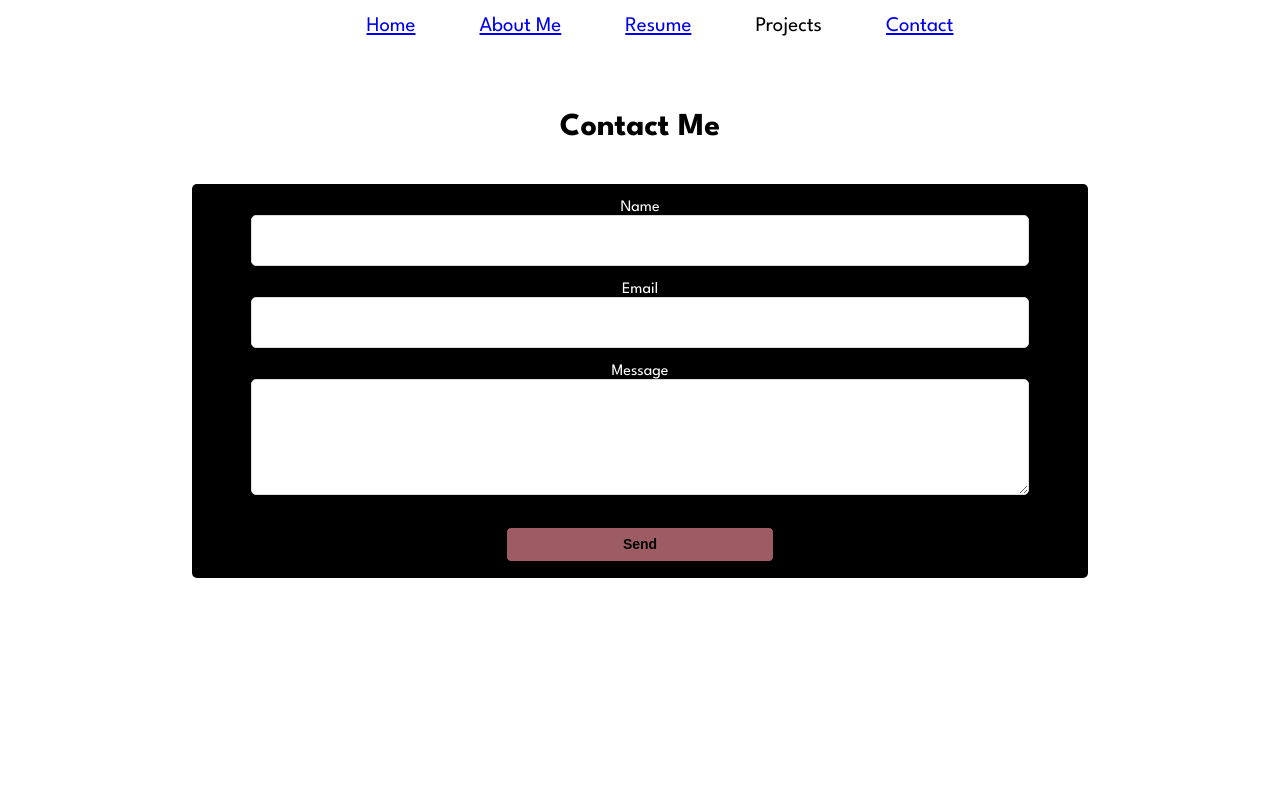
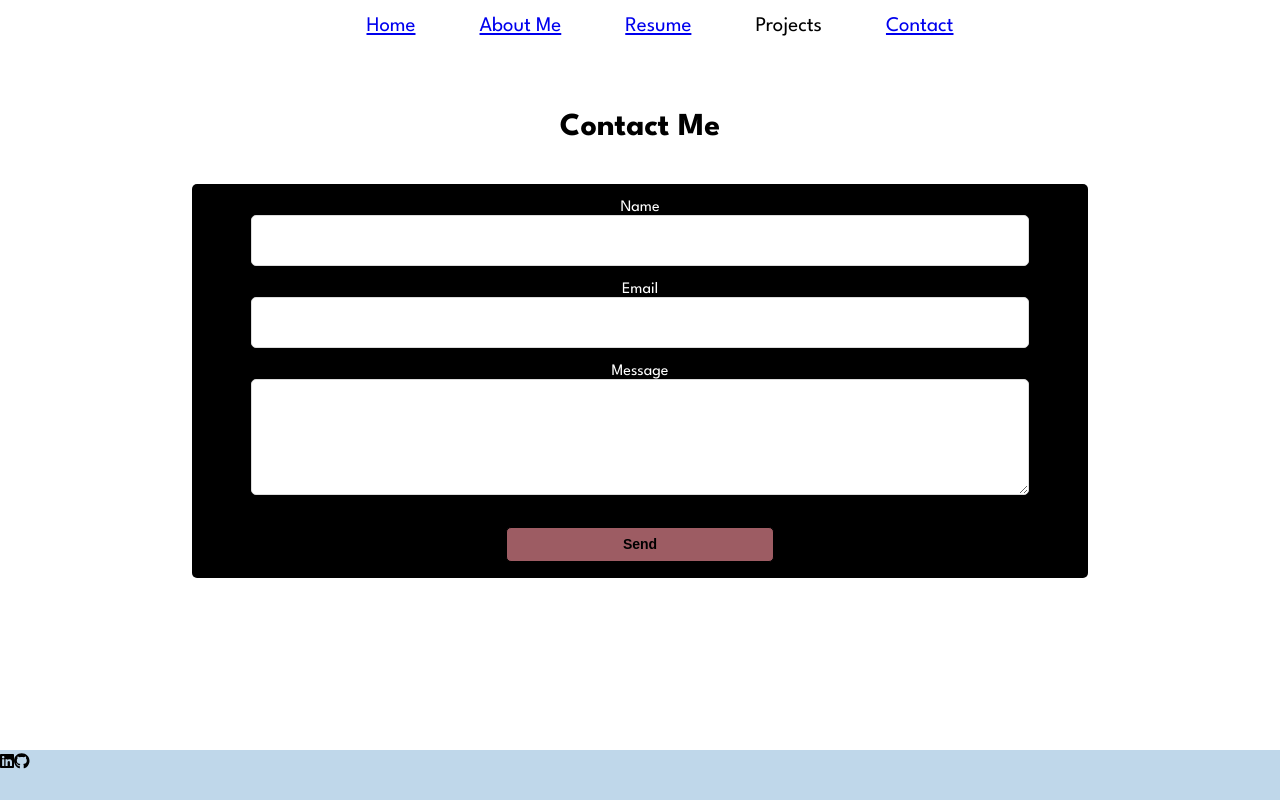
Before and after one commit to mberti13/mberti-portfolio, a React (Create React App) app: page /contact in a window 1280 px wide. Built offline with nearby package versions, Linux system fonts and the light colour scheme.

Commit message:
got footer to stick to bottom of pages except about

```diff
--- a/src/App.jsx
+++ b/src/App.jsx
@@ -6,7 +6,7 @@ import Nav from './components/Nav';
 import Header from "./components/Header";
 import About from "./components/About";
 import Contact from './components/Contact';
-// import Footer from "./components/Footer";
+import Footer from "./components/Footer";
 
 
 
@@ -20,6 +20,7 @@ const App = () => {
                 <Route path="/about" element={<About />}></Route>
                 <Route path="/contact" element={<Contact />}></Route>
             </Routes>
+            <Footer></Footer>
         </div>
         </Router>
     )
--- a/src/components/Footer.jsx
+++ b/src/components/Footer.jsx
@@ -1,9 +1,18 @@
 import React from 'react'
+
+import { FontAwesomeIcon } from '@fortawesome/react-fontawesome';
+import {faLinkedin, faGithub } from '@fortawesome/free-brands-svg-icons'
+
 // TODO: import icons and logos for footer
 
 const Footer = () => {
   return (
-    <div>Footer</div>
+    <footer>
+        <div className="footer-icons">
+            <a className="icon"><FontAwesomeIcon icon={faLinkedin}></FontAwesomeIcon></a>
+            <a className="icon"><FontAwesomeIcon icon={faGithub}></FontAwesomeIcon></a>
+        </div>
+    </footer>
   )
 }
 
--- a/src/components/Nav.jsx
+++ b/src/components/Nav.jsx
@@ -8,7 +8,7 @@ const Nav = () => {
         <ul>
             <li><Link to={"/"}>Home</Link></li>
             <li><Link to={"about"}>About Me</Link></li>
-            <li className='resume-link'><a href="https://docs.google.com/document/d/1x1TdlubHrWFR0pQXBxFbFX2pLXvMj8u7pe4RPQKmK1s/edit?usp=sharing" target="_blank">Resume</a></li>
+            <li className='resume-link'><a href="https://docs.google.com/document/d/1x1TdlubHrWFR0pQXBxFbFX2pLXvMj8u7pe4RPQKmK1s/edit?usp=sharing" target="_blank" rel="noreferrer noopener">Resume</a></li>
             <li>Projects</li>
             <li><Link to={"/contact"}>Contact</Link></li>
         </ul>
--- a/src/index.css
+++ b/src/index.css
@@ -3,6 +3,7 @@ body{
     font-family: system-ui, -apple-system, BlinkMacSystemFont, 'Segoe UI', Roboto, Oxygen, Ubuntu, Cantarell, 'Open Sans', 'Helvetica Neue', sans-serif;
     -webkit-font-smoothing: antialiased;
     -moz-osx-font-smoothing: grayscale;
+    min-height: 100vh;
 }
 main{
     display: flex;
@@ -500,4 +501,11 @@ input[type='submit']:hover{
     background-color: #A0464F;
     color: #fff;
 }
+footer{
+    position: absolute;
+    background-color: #BFD7EA;
+    width: 100%;
+    bottom: 0;
+    height: 50px;
 }
+}
```
